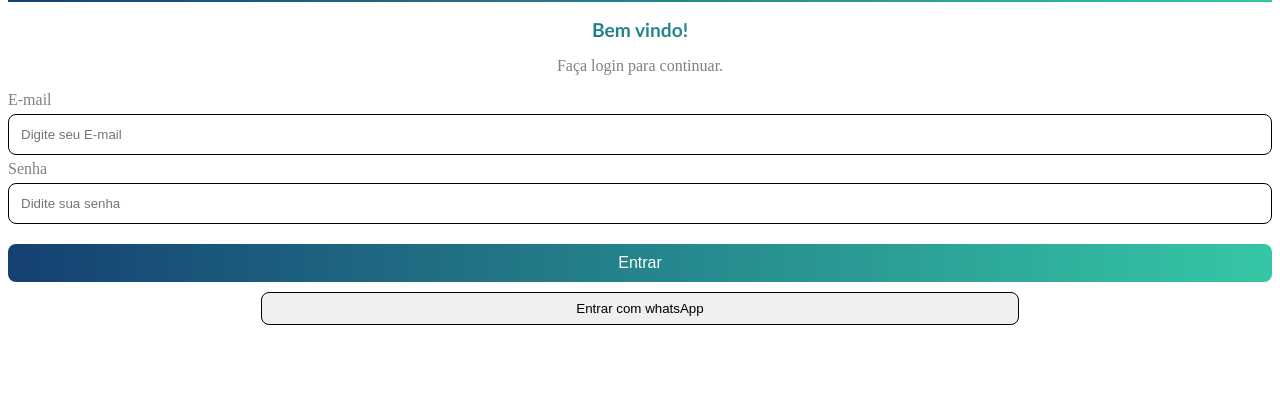
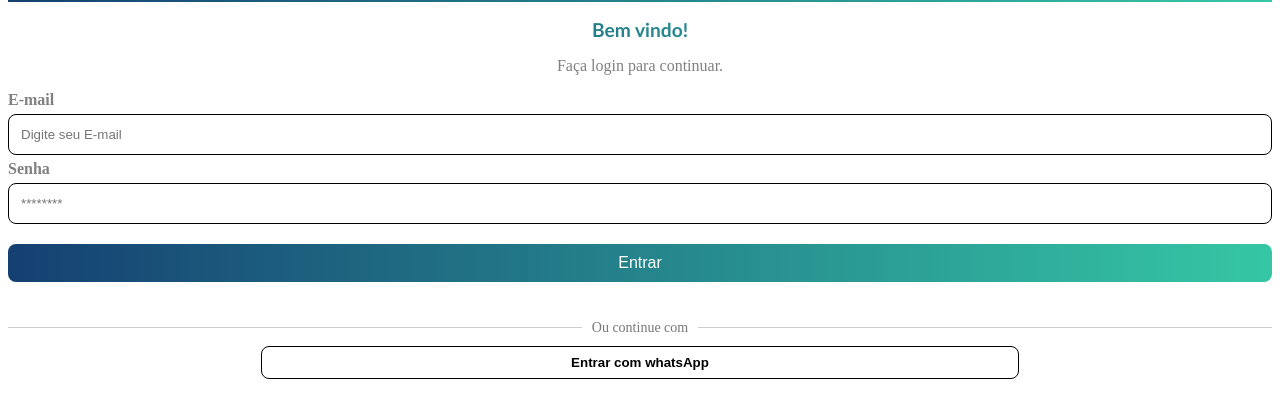
Before and after one commit to fabianocba/FINAL-IHM, a plain HTML site: page pages/login.html in a window 1280 px wide. Shown: the part 150-568 px from the top of the page. Drawn offline with Linux system fonts and the light colour scheme.

Commit message:
Atualiza interface

```diff
--- a/assets/css/style.css
+++ b/assets/css/style.css
@@ -52,6 +52,7 @@ color: gray;
     font-size: 16px;
 }
 .whatsApp{
+    background-color: white;
     width: 60%;
     padding: 8px;
     box-sizing: border-box;
@@ -63,3 +64,26 @@ color: gray;
     margin: 10px auto;
 
 }
+
+.divisor {
+    margin-top: 20px;
+    display: flex;
+    align-items: center;
+    gap: 10px;
+    width: 100%;
+}
+
+.divisor::before,
+.divisor::after {
+    content: "";
+    display: block;
+    flex: 1;
+    height: 1px;
+    background: #ccc;
+}
+
+.divisor span {
+    font-size: 14px;
+    color: #777;
+    white-space: nowrap;
+}
--- a/pages/login.html
+++ b/pages/login.html
@@ -17,12 +17,16 @@
       <h2>Bem vindo!</h2>
       <p>Faça login para continuar.</p>
       <form action="">
-        <label for="E-mail">E-mail</label>
+        <label for="E-mail">  <strong>E-mail</strong></label>
         <input type="E-mail" id="E-mail" placeholder="Digite seu E-mail" required>
-        <label for="Senha">Senha</label>
-        <input type="password" id="Senha" placeholder="Didite sua senha" required>
+        <label for="Senha"><strong>Senha</strong> </label>
+        <input type="password" id="Senha" placeholder="********" required>
         <button type="submit" class="entrar">Entrar </button>
-        <button type="button" class="whatsApp">Entrar com whatsApp</button>
+        <br><br>
+        <div class="divisor">
+          <span> Ou continue com</span>
+        </div>
+        <button type="button" class="whatsApp"><strong>Entrar com whatsApp</strong></button>
       </form>
     </section>
   </main>
```
